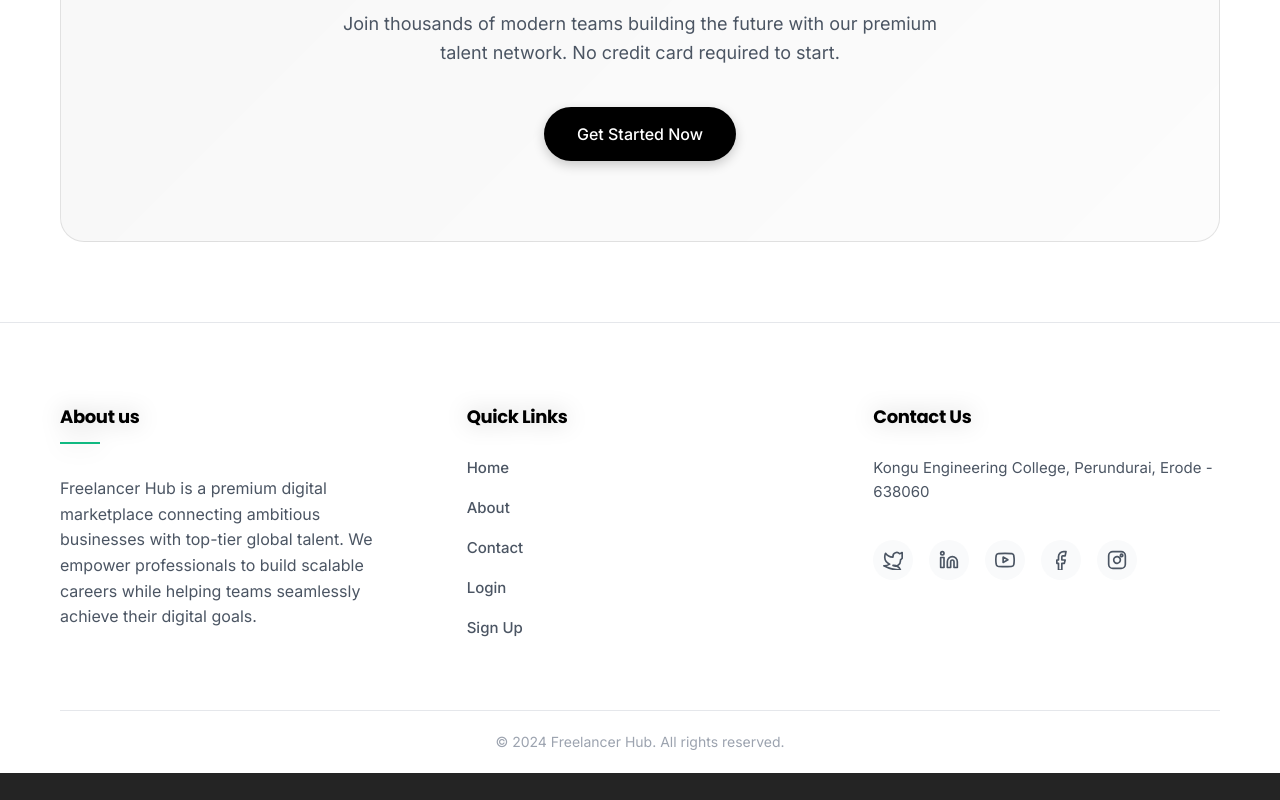
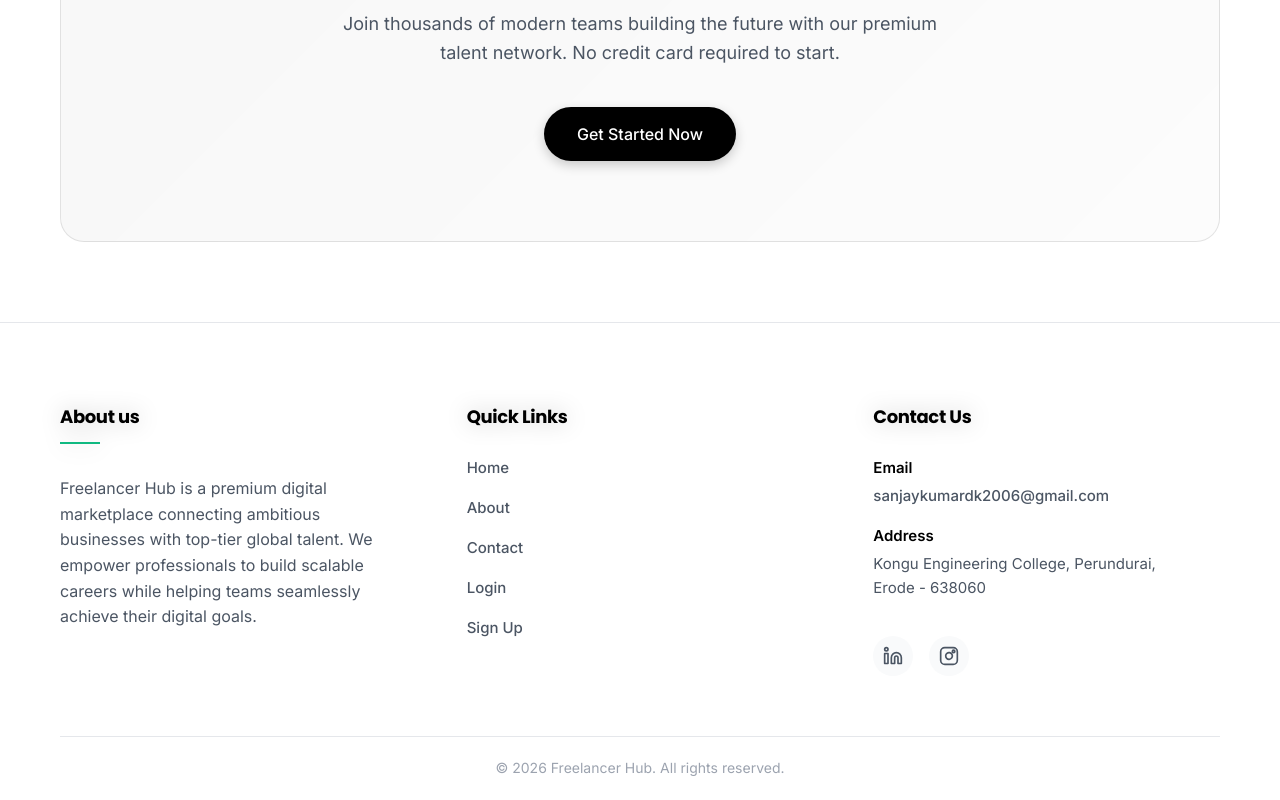
Before and after one commit to sanjaykumardk2006/FSD, a React (Vite) app in the folder client/: page / in a window 1280 px wide. Shown: the part 6117-6917 px from the top of the page. Before the commit the page ends 6890 px from the top, so only its background shows below. Built offline with nearby package versions, Linux system fonts and the light colour scheme; no server answers.

Commit message:
comitted

```diff
--- a/client/src/components/Footer.jsx
+++ b/client/src/components/Footer.jsx
@@ -26,29 +26,23 @@ export const Footer = () => {
           <div className="footer-section">
             <h3>Contact Us</h3>
             <div className="footer-contact-item">
-              <p>Kongu Engineering College, Perundurai, Erode - 638060</p>
+              <p style={{ marginBottom: '12px' }}>
+                <strong style={{ display: 'block', marginBottom: '4px', color: 'var(--text-primary)' }}>Email</strong>
+                <a href="mailto:sanjaykumardk2006@gmail.com" style={{ color: 'inherit', textDecoration: 'none' }}>
+                  sanjaykumardk2006@gmail.com
+                </a>
+              </p>
+              <p>
+                <strong style={{ display: 'block', marginBottom: '4px', color: 'var(--text-primary)' }}>Address</strong>
+                Kongu Engineering College, Perundurai,<br />
+                Erode - 638060
+              </p>
             </div>
             <div className="social-links" style={{ marginTop: '20px' }}>
-              <a href="https://twitter.com" target="_blank" rel="noopener noreferrer" title="Twitter">
-                <svg width="20" height="20" viewBox="0 0 24 24" fill="none" stroke="currentColor" strokeWidth="2" strokeLinecap="round" strokeLinejoin="round">
-                  <path d="M23 3a10.9 10.9 0 01-3.14 1.53 4.48 4.48 0 00-7.86 3v1A10.66 10.66 0 013 4s-4 9 5 13a11.64 11.64 0 01-7 2s9 5 20 5a9.5 9.5 0 00-9-5.5c4.75 2.5 9-1.5 9-5.5v-1c.67-.5 1.33-1.17 2-2z"/>
-                </svg>
-              </a>
               <a href="https://linkedin.com" target="_blank" rel="noopener noreferrer" title="LinkedIn">
                 <svg width="20" height="20" viewBox="0 0 24 24" fill="none" stroke="currentColor" strokeWidth="2" strokeLinecap="round" strokeLinejoin="round">
                   <path d="M16 8a6 6 0 016 6v7h-4v-7a2 2 0 00-2-2 2 2 0 00-2 2v7h-4v-7a6 6 0 016-6zM2 9h4v12H2z"/>
                   <circle cx="4" cy="4" r="2"/>
-                </svg>
-              </a>
-              <a href="https://youtube.com" target="_blank" rel="noopener noreferrer" title="YouTube">
-                <svg width="20" height="20" viewBox="0 0 24 24" fill="none" stroke="currentColor" strokeWidth="2" strokeLinecap="round" strokeLinejoin="round">
-                  <path d="M22.54 6.42a2.78 2.78 0 00-1.94-2C18.88 4 12 4 12 4s-6.88 0-8.6.46a2.78 2.78 0 00-1.94 2A29 29 0 001 11.75a29 29 0 00.46 5.33A2.78 2.78 0 003.4 19.54c1.72.46 8.6.46 8.6.46s6.88 0 8.6-.46a2.78 2.78 0 001.94-2 29 29 0 00.46-5.33 29 29 0 00-.46-5.33z"/>
-                  <polygon points="9.75 15.02 15.5 11.75 9.75 8.48 9.75 15.02"/>
-                </svg>
-              </a>
-              <a href="https://facebook.com" target="_blank" rel="noopener noreferrer" title="Facebook">
-                <svg width="20" height="20" viewBox="0 0 24 24" fill="none" stroke="currentColor" strokeWidth="2" strokeLinecap="round" strokeLinejoin="round">
-                  <path d="M18 2h-3a6 6 0 00-6 6v4H7v4h2v8h4v-8h3l1-4h-4V8a1 1 0 011-1h3z"/>
                 </svg>
               </a>
               <a href="https://instagram.com" target="_blank" rel="noopener noreferrer" title="Instagram">
@@ -62,7 +56,7 @@ export const Footer = () => {
           </div>
         </div>
         <div className="footer-bottom">
-          <p>&copy; 2024 Freelancer Hub. All rights reserved.</p>
+          <p>&copy; 2026 Freelancer Hub. All rights reserved.</p>
         </div>
       </div>
     </footer>
```
